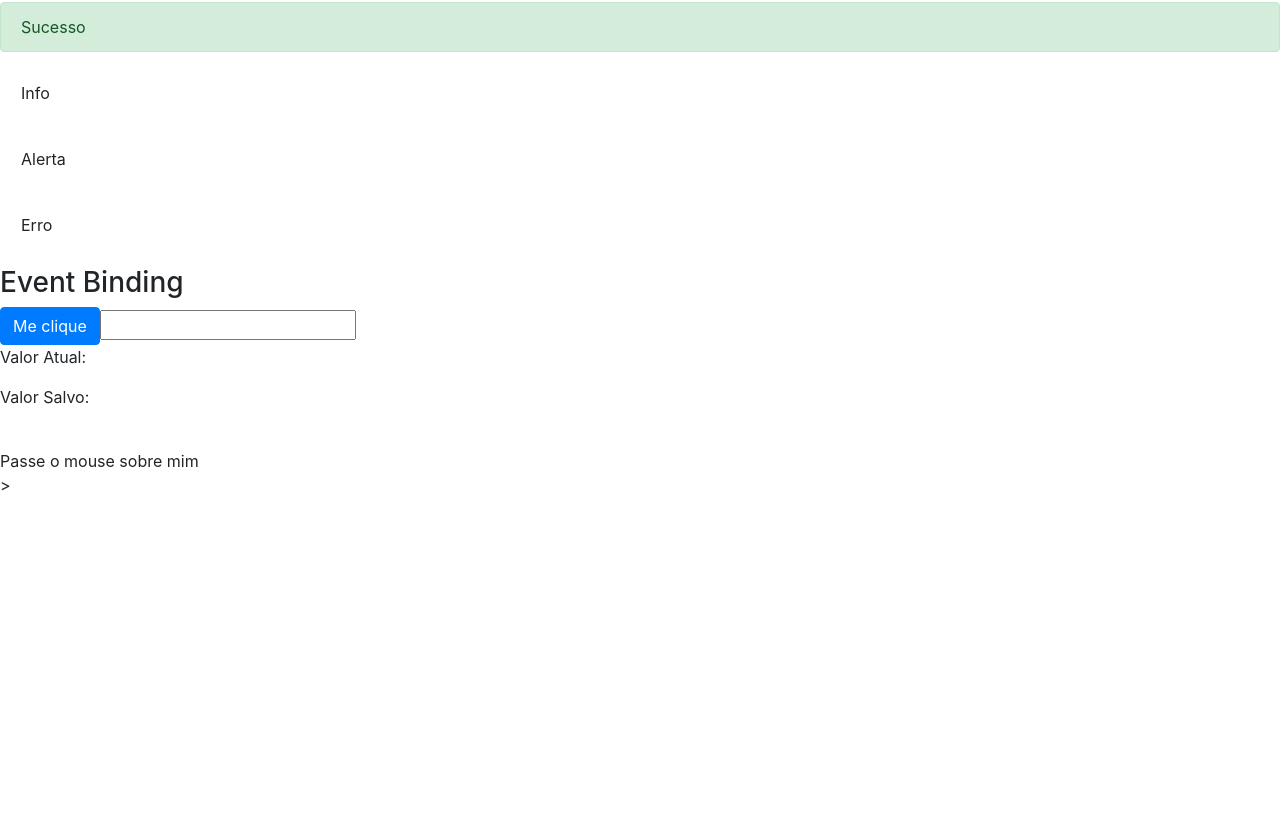
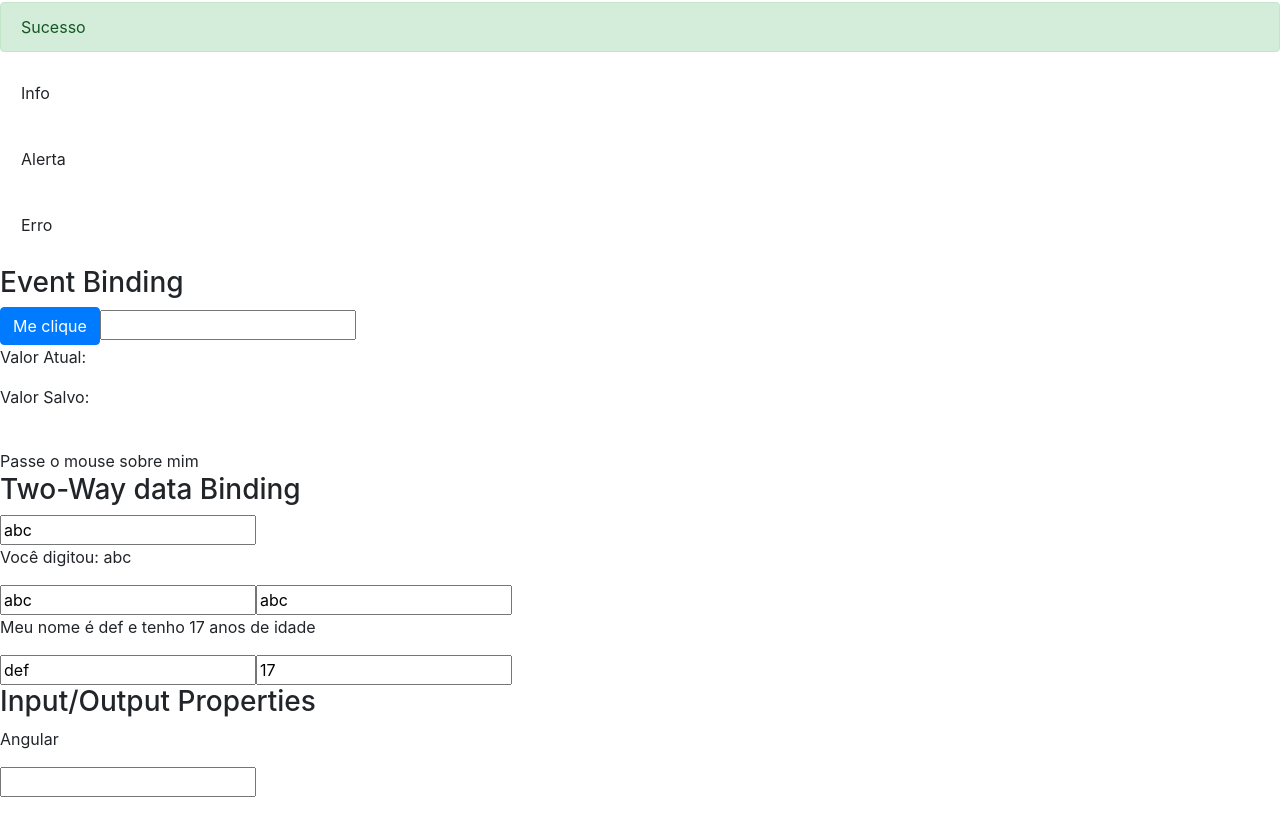
Before and after one commit to douglaskurotaki/loiane-angular, an Angular app: page / in a window 1280 px wide. Shown: the part 501-1314 px from the top of the page. Before the commit the page ends 998 px from the top, so only its background shows below. Built offline with nearby package versions, Linux system fonts and the light colour scheme.

Commit message:
input properties

```diff
--- a/src/app/app.component.html
+++ b/src/app/app.component.html
@@ -2,4 +2,5 @@
 	{{ title }}
 </h1>
 
-<app-data-binding></app-data-binding>>
+<app-data-binding></app-data-binding>
+<app-meu-form></app-meu-form>
--- a/src/app/data-binding/data-binding.component.html
+++ b/src/app/data-binding/data-binding.component.html
@@ -76,3 +76,35 @@
 		</div>
 	</article>
 </section>
+
+
+<section class="two-way-binding">
+	<article>
+		<h3>Two-Way data Binding</h3>
+		<div>
+			<input type="text"
+						 [value]="nome"
+						 (input)="nome = $event.target.value">
+			<p>Você digitou: {{ nome }}</p>
+
+			<input type="text"
+						 [ngModel]="nome"
+						 (ngModelChange)="nome = $event">
+
+			<input type="text" [(ngModel)]="nome">
+		</div>
+
+		<div>
+			<p>Meu nome é {{ pessoa.nome }} e tenho {{ pessoa.idade }} anos de idade</p>
+			<input type="text" [(ngModel)]="pessoa.nome">
+			<input type="text" [(ngModel)]="pessoa.idade">
+		</div>
+	</article>
+</section>
+
+<section class="input-output-properties">
+	<article>
+		<h3>Input/Output Properties</h3>
+		<app-curso [nome]="nomeDoCurso"></app-curso>
+	</article>
+</section>
--- a/src/app/data-binding/data-binding.component.ts
+++ b/src/app/data-binding/data-binding.component.ts
@@ -13,6 +13,13 @@ export class DataBindingComponent implements OnInit {
 	valorAtual: String = '';
 	valorSalvo: String;
 	isMouseOver: Boolean;
+	nome: String = 'abc';
+	pessoa = {
+		nome: 'def',
+		idade: 17,
+		end: 'Rua'
+	}
+	nomeDoCurso: String = 'Angular';
 
   constructor() { }
 
--- /dev/null
+++ b/src/app/input-propertie/input-propertie.component.html
@@ -0,0 +1 @@
+<p>{{ nomeCurso }}</p>
--- /dev/null
+++ b/src/app/input-propertie/input-propertie.component.ts
@@ -0,0 +1,16 @@
+import { Component, OnInit, Input } from '@angular/core';
+
+@Component({
+  selector: 'app-curso',
+  templateUrl: './input-propertie.component.html',
+  styleUrls: ['./input-propertie.component.css']
+})
+export class InputPropertieComponent implements OnInit {
+	@Input('nome') nomeCurso: String = '';
+
+  constructor() { }
+
+  ngOnInit() {
+  }
+
+}
--- /dev/null
+++ b/src/app/meu-form/meu-form.component.html
@@ -0,0 +1,2 @@
+<input type="text" [(ngModel)]="nome">
+<p>{{nome}}</p>
--- /dev/null
+++ b/src/app/meu-form/meu-form.component.ts
@@ -0,0 +1,16 @@
+import { Component, OnInit } from '@angular/core';
+
+@Component({
+  selector: 'app-meu-form',
+  templateUrl: './meu-form.component.html',
+  styleUrls: ['./meu-form.component.css']
+})
+export class MeuFormComponent implements OnInit {
+	nome: String;
+
+  constructor() { }
+
+  ngOnInit() {
+  }
+
+}
```
Also changed, not shown: src/app/app.module.ts (+6 -2 lines), src/app/meu-form/meu-form.module.ts (added, +18 -0 lines), src/app/input-propertie/input-propertie.component.css (added), src/app/meu-form/meu-form.component.css (added), 2 other files (tests, documents, lock files or other folders).
